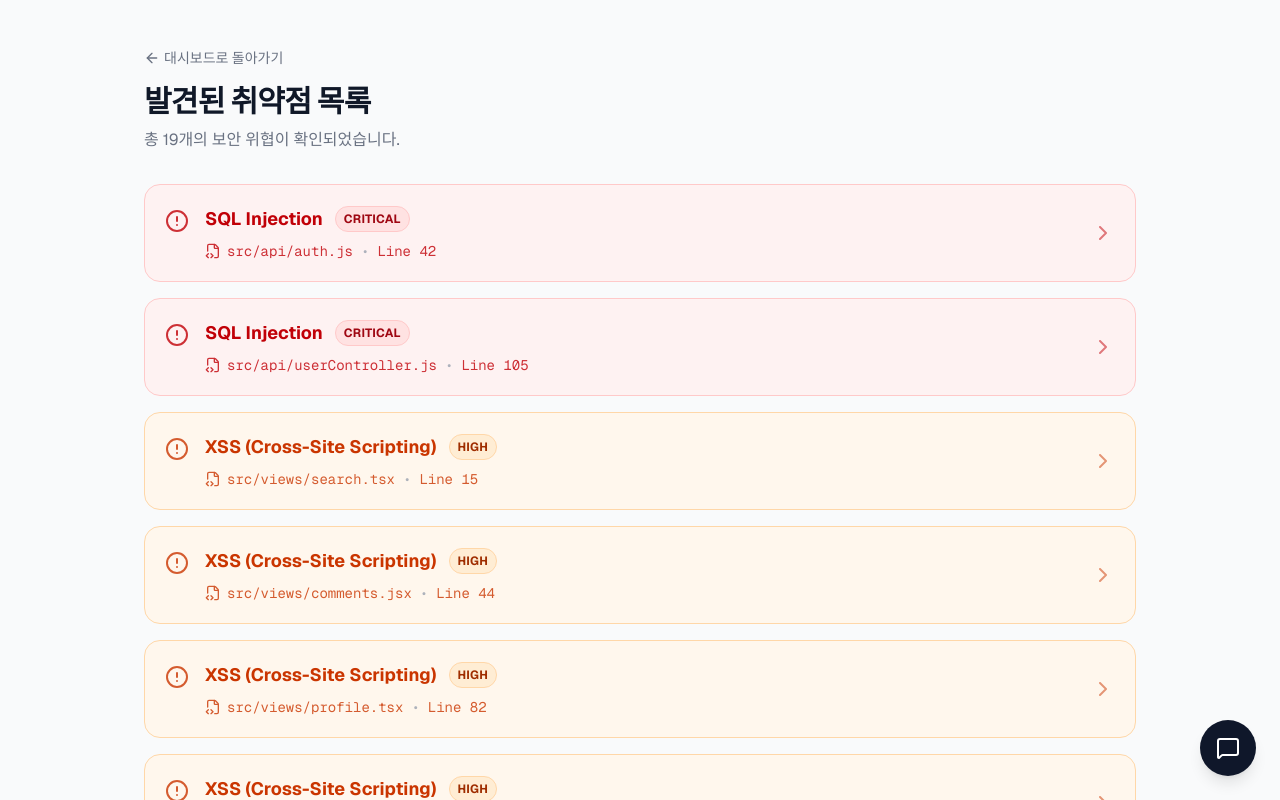
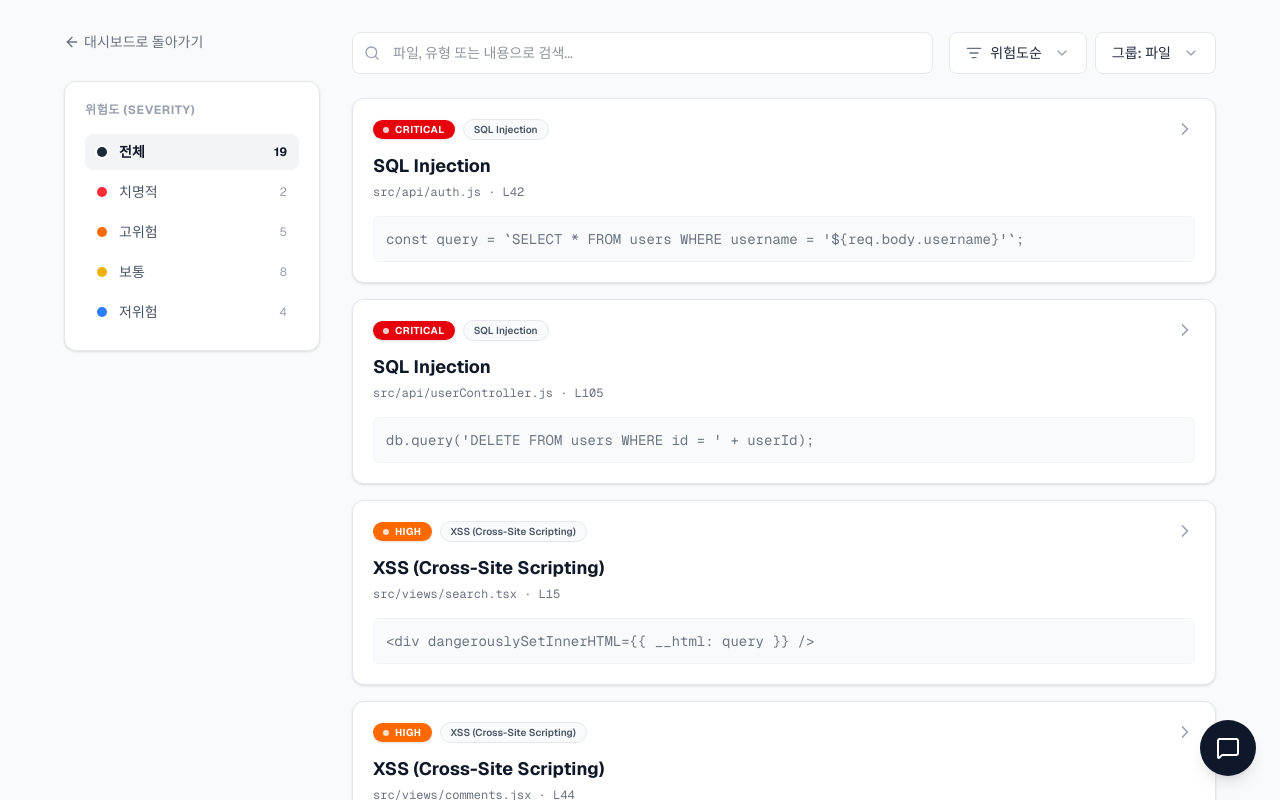
Before and after one commit to dev-somi/secure_vibe_week7, a Next.js app: page /analysis/1/list in a window 1280 px wide. Shown: the top 800 px of the page. Built offline with nearby package versions, Linux system fonts and the light colour scheme.

Commit message:
feat: 디자인변경

```diff
--- a/app/analysis/[id]/list/page.tsx
+++ b/app/analysis/[id]/list/page.tsx
@@ -2,99 +2,199 @@
 
 import { useRouter } from 'next/navigation'
 import Link from 'next/link'
-import { use } from 'react'
+import { use, useState, useMemo } from 'react'
 import { dummyAnalysisData, Vulnerability } from '@/src/presentation/mock/dummyData'
-import { AlertCircle, FileCode2, ArrowLeft, ChevronRight } from 'lucide-react'
+import { Search, ChevronDown, ListFilter, ArrowLeft, ChevronRight } from 'lucide-react'
 
 export default function VulnerabilityListPage({ params }: { params: Promise<{ id: string }> }) {
   const { id } = use(params)
   const router = useRouter()
-  // Mock data usage
+
+  // Mock data
   const data = dummyAnalysisData
 
-  const getSeverityStyles = (severity: Vulnerability['severity']) => {
-    switch (severity) {
-      case 'critical':
-        return 'bg-red-50 border-red-200 text-red-700'
-      case 'high':
-        return 'bg-orange-50 border-orange-200 text-orange-700'
-      case 'medium':
-        return 'bg-yellow-50 border-yellow-200 text-yellow-700'
-      case 'low':
-        return 'bg-blue-50 border-blue-200 text-blue-700'
-      default:
-        return 'bg-gray-50 border-gray-200 text-gray-700'
+  const [searchQuery, setSearchQuery] = useState('')
+  const [selectedSeverity, setSelectedSeverity] = useState<Vulnerability['severity'] | 'all'>('all')
+
+  // Calculate counts for sidebar
+  const severityCounts = useMemo(() => {
+    const counts = { all: data.vulnerabilities.length, critical: 0, high: 0, medium: 0, low: 0 }
+    data.vulnerabilities.forEach(v => {
+      counts[v.severity]++
+    })
+    return counts
+  }, [data])
+
+  // Filter logic
+  const filteredVulnerabilities = useMemo(() => {
+    return data.vulnerabilities.filter(v => {
+      const matchesSeverity = selectedSeverity === 'all' || v.severity === selectedSeverity
+      const matchesSearch =
+        v.content.title.toLowerCase().includes(searchQuery.toLowerCase()) ||
+        v.content.file.toLowerCase().includes(searchQuery.toLowerCase())
+
+      return matchesSeverity && matchesSearch
+    })
+  }, [data, selectedSeverity, searchQuery])
+
+  // Helpers for styling
+  const getSeverityBadgeColor = (severity: string) => {
+    switch(severity) {
+      case 'critical': return 'bg-red-600 text-white'
+      case 'high': return 'bg-orange-500 text-white'
+      case 'medium': return 'bg-yellow-500 text-white'
+      case 'low': return 'bg-blue-500 text-white'
+      default: return 'bg-gray-500 text-white'
     }
   }
 
-  const getSeverityBadge = (severity: Vulnerability['severity']) => {
-    switch (severity) {
-      case 'critical':
-        return <span className="bg-red-100 text-red-800 border border-red-200 text-xs px-2 py-1 rounded-full font-bold uppercase tracking-wide">Critical</span>
-      case 'high':
-        return <span className="bg-orange-100 text-orange-800 border border-orange-200 text-xs px-2 py-1 rounded-full font-bold uppercase tracking-wide">High</span>
-      case 'medium':
-        return <span className="bg-yellow-100 text-yellow-800 border border-yellow-200 text-xs px-2 py-1 rounded-full font-bold uppercase tracking-wide">Medium</span>
-      case 'low':
-        return <span className="bg-blue-100 text-blue-800 border border-blue-200 text-xs px-2 py-1 rounded-full font-bold uppercase tracking-wide">Low</span>
-      default:
-        return null
+  const getSeverityDotColor = (severity: string | 'all') => {
+    switch(severity) {
+      case 'all': return 'bg-gray-800'
+      case 'critical': return 'bg-red-500'
+      case 'high': return 'bg-orange-500'
+      case 'medium': return 'bg-yellow-500'
+      case 'low': return 'bg-blue-500'
+      default: return 'bg-gray-300'
+    }
+  }
+
+  const getSeverityLabel = (severity: string | 'all') => {
+    switch(severity) {
+      case 'all': return '전체'
+      case 'critical': return '치명적'
+      case 'high': return '고위험'
+      case 'medium': return '보통'
+      case 'low': return '저위험'
+      default: return ''
     }
   }
 
   return (
-    <div className="min-h-screen bg-gray-50 flex flex-col font-sans">
-      <main className="flex-1 flex flex-col pt-12 max-w-5xl mx-auto w-full px-4 mb-20">
+    <div className="min-h-screen bg-gray-50 font-sans text-gray-800 flex justify-center">
+      <main className="w-full max-w-[1200px] flex flex-col md:flex-row gap-8 px-6 py-8">
 
-        {/* Header */}
-        <div className="mb-8">
-          <Link href={`/analysis/${id}`} className="inline-flex items-center text-sm font-medium text-gray-500 hover:text-obsidian-green mb-4 transition-colors">
+        {/* Left Sidebar (Filters) */}
+        <aside className="w-full md:w-64 flex-shrink-0">
+          <div className="mb-6">
+            <Link href={`/analysis/${id}`} className="inline-flex items-center text-sm font-medium text-gray-500 hover:text-gray-900 transition-colors">
               <ArrowLeft className="w-4 h-4 mr-1" />
               대시보드로 돌아가기
             </Link>
-          <div className="flex justify-between items-end">
-            <div>
-              <h1 className="text-3xl font-extrabold text-gray-900 tracking-tight">발견된 취약점 목록</h1>
-              <p className="text-gray-500 mt-2">총 {data.vulnerabilities.length}개의 보안 위협이 확인되었습니다.</p>
           </div>
+
+          <div className="bg-white rounded-xl border border-gray-200 p-5 shadow-sm sticky top-8">
+            <h2 className="text-xs font-bold text-gray-400 mb-4 tracking-wider">위험도 (SEVERITY)</h2>
+            <ul className="space-y-1">
+              {(['all', 'critical', 'high', 'medium', 'low'] as const).map((sev) => {
+                const isActive = selectedSeverity === sev;
+                return (
+                  <li key={sev}>
+                    <button
+                      onClick={() => setSelectedSeverity(sev)}
+                      className={`w-full flex items-center justify-between px-3 py-2 rounded-lg text-sm transition-colors ${
+                        isActive ? 'bg-gray-100 font-bold text-gray-900' : 'text-gray-600 hover:bg-gray-50'
+                      }`}
+                    >
+                      <div className="flex items-center gap-3">
+                        <span className={`w-2.5 h-2.5 rounded-full ${getSeverityDotColor(sev)} ring-2 ring-white`}></span>
+                        <span>{getSeverityLabel(sev)}</span>
+                      </div>
+                      <span className={`text-xs ${isActive ? 'text-gray-900' : 'text-gray-400'}`}>
+                        {severityCounts[sev]}
+                      </span>
+                    </button>
+                  </li>
+                )
+              })}
+            </ul>
+          </div>
+        </aside>
+
+        {/* Right Content Area */}
+        <section className="flex-1 flex flex-col min-w-0">
+
+          {/* Top Action Bar */}
+          <div className="flex flex-col sm:flex-row gap-4 mb-6">
+            <div className="flex-1 relative">
+              <div className="absolute inset-y-0 left-0 pl-3 flex items-center pointer-events-none">
+                <Search className="w-4 h-4 text-gray-400" />
+              </div>
+              <input
+                type="text"
+                placeholder="파일, 유형 또는 내용으로 검색..."
+                value={searchQuery}
+                onChange={(e) => setSearchQuery(e.target.value)}
+                className="w-full pl-10 pr-4 py-2.5 bg-white border border-gray-200 rounded-lg text-sm focus:outline-none focus:ring-2 focus:ring-blue-500 focus:border-blue-500 transition-colors"
+              />
+            </div>
+            <div className="flex gap-2">
+              <button className="flex items-center gap-2 px-4 py-2.5 bg-white border border-gray-200 rounded-lg text-sm font-medium hover:bg-gray-50 transition-colors">
+                <ListFilter className="w-4 h-4 text-gray-500" />
+                위험도순
+                <ChevronDown className="w-4 h-4 text-gray-400 ml-1" />
+              </button>
+              <button className="flex items-center gap-2 px-4 py-2.5 bg-white border border-gray-200 rounded-lg text-sm font-medium hover:bg-gray-50 transition-colors">
+                그룹: 파일
+                <ChevronDown className="w-4 h-4 text-gray-400 ml-1" />
+              </button>
             </div>
           </div>
 
           {/* Vulnerability List */}
           <div className="space-y-4">
-          {data.vulnerabilities.map((vuln) => (
+            {filteredVulnerabilities.map(vuln => (
               <div
                 key={vuln.vuln_id}
                 onClick={() => router.push(`/analysis/${id}/${vuln.vuln_id}`)}
-              className={`flex items-center justify-between p-5 rounded-2xl border cursor-pointer hover:shadow-md transition-all ${getSeverityStyles(vuln.severity)}`}
+                className="bg-white border border-gray-200 rounded-xl overflow-hidden shadow-sm hover:shadow-md hover:border-blue-300 transition-all cursor-pointer group flex flex-col relative"
               >
-              <div className="flex items-start gap-4">
-                <div className="mt-1">
-                  <AlertCircle className="w-6 h-6 opacity-80" />
+                <div className="p-5 flex flex-col">
+                  {/* Header Row */}
+                  <div className="flex justify-between items-start mb-3">
+                    <div className="flex items-center gap-2">
+                      <span className={`px-2.5 py-0.5 rounded-full text-[10px] font-bold uppercase tracking-wider flex items-center gap-1.5 shadow-sm ${getSeverityBadgeColor(vuln.severity)}`}>
+                        <span className="w-1.5 h-1.5 bg-white rounded-full opacity-80"></span>
+                        {vuln.severity}
+                      </span>
+                      <span className="px-2.5 py-0.5 rounded-full border border-gray-200 text-gray-600 text-[10px] font-semibold bg-gray-50">
+                        {vuln.content.title}
+                      </span>
                     </div>
-                <div>
-                  <div className="flex items-center gap-3 mb-1">
-                    <h3 className="font-bold text-lg">{vuln.content.title}</h3>
-                    {getSeverityBadge(vuln.severity)}
+                    <ChevronRight className="w-5 h-5 text-gray-400 group-hover:text-blue-500 group-hover:translate-x-0.5 transition-all" />
                   </div>
-                  <div className="flex items-center text-sm opacity-80 mt-2 font-mono">
-                    <FileCode2 className="w-4 h-4 mr-1.5" />
-                    <span>{vuln.content.file}</span>
-                    <span className="mx-2 text-gray-400">•</span>
-                    <span>Line {vuln.line_number}</span>
+
+                  {/* Title & Path */}
+                  <h3 className="text-lg font-bold text-gray-900 mb-1 group-hover:text-blue-600 transition-colors">{vuln.content.title}</h3>
+                  <p className="text-xs text-gray-500 font-mono mb-4">
+                    {vuln.content.file} · L{vuln.line_number}
+                  </p>
+
+                  {/* Code Snippet */}
+                  <div className="bg-gray-50 border border-gray-100 rounded-md p-3 font-mono text-sm text-gray-600 overflow-hidden">
+                    <div className="truncate opacity-80">
+                      {vuln.content.code_before.split('\n')[0]}
+                      {vuln.content.code_before.includes('\n') && ' ...'}
                     </div>
                   </div>
                 </div>
-              <ChevronRight className="w-6 h-6 opacity-50" />
               </div>
             ))}
 
-          {data.vulnerabilities.length === 0 && (
-            <div className="p-12 text-center bg-white rounded-2xl border border-gray-200">
-              <p className="text-gray-500 text-lg">발견된 취약점이 없습니다.</p>
+            {filteredVulnerabilities.length === 0 && (
+              <div className="p-12 text-center bg-white rounded-xl border border-gray-200 shadow-sm flex flex-col items-center">
+                <p className="text-gray-500 font-medium">검색 결과가 없습니다.</p>
+                <button
+                  onClick={() => { setSearchQuery(''); setSelectedSeverity('all'); }}
+                  className="mt-4 text-sm text-blue-600 hover:underline"
+                >
+                  필터 초기화
+                </button>
               </div>
             )}
           </div>
+        </section>
+
       </main>
     </div>
   )
```
Lines whose indentation alone changed are shown as unchanged.
